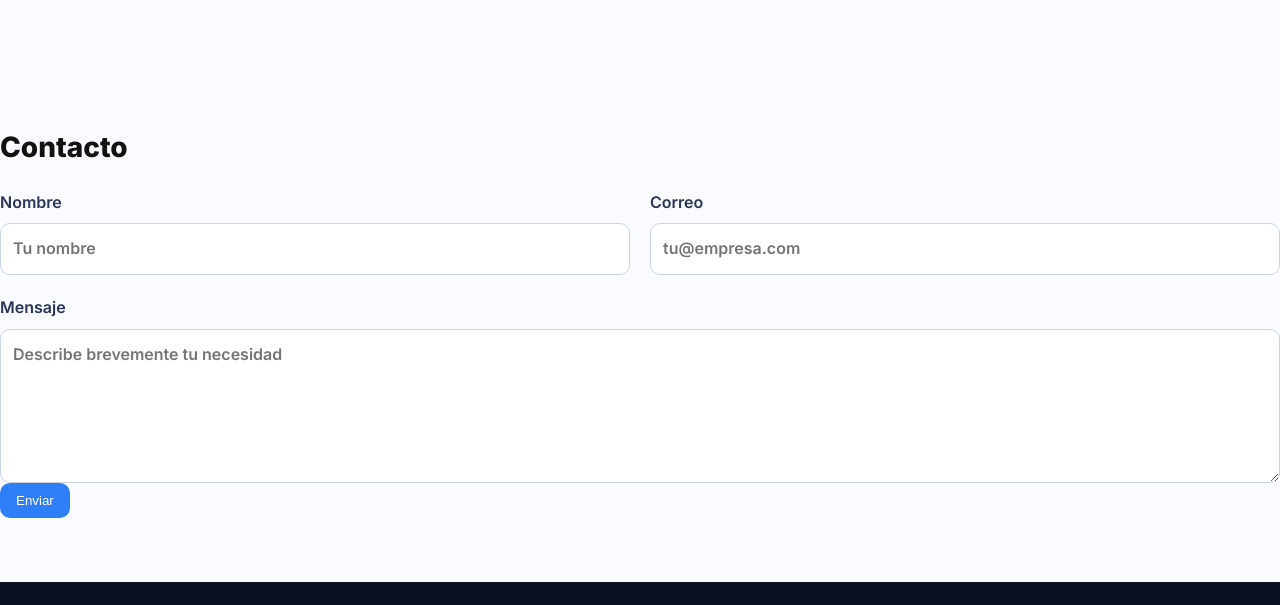
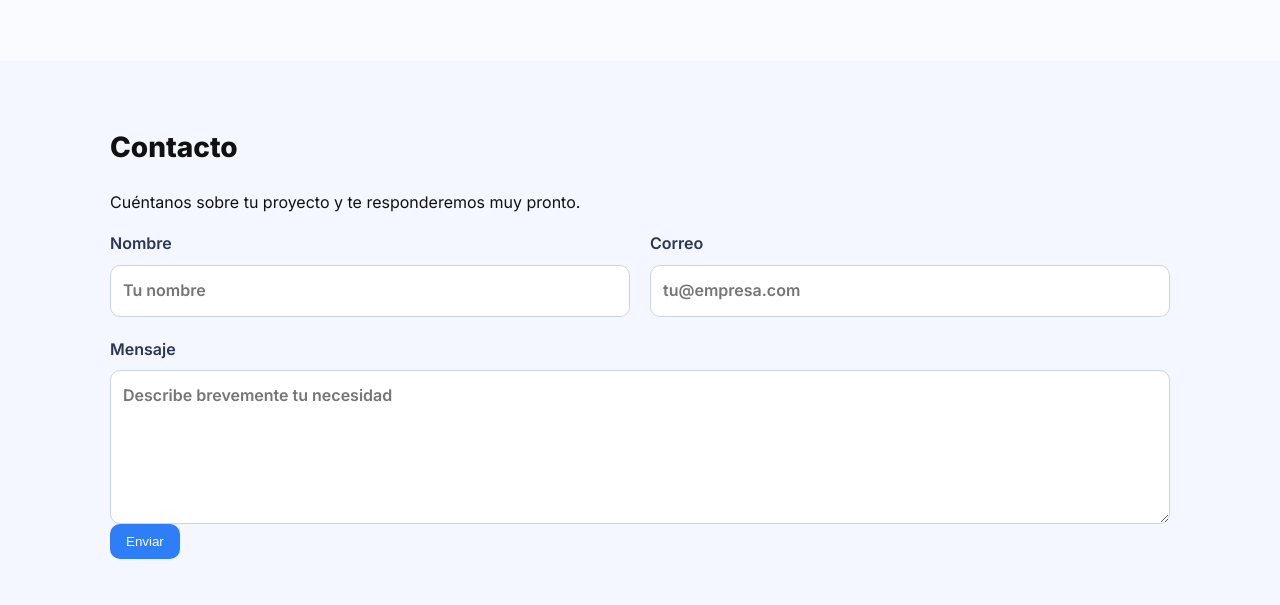
Before and after one commit to ivanosito/tecsynet, a plain HTML site: page index.html in a window 1280 px wide. Shown: the part 1671-2276 px from the top of the page. Drawn offline with Linux system fonts and the light colour scheme.

Commit message:
De nuevo...

```diff
--- a/index.html
+++ b/index.html
@@ -131,7 +131,10 @@
   </div>
 </section>
 
-<section id="contacto" class="section"><h2>Contacto</h2>
+<section id="contacto" class="section alt">
+  <div class="container">
+    <h2>Contacto</h2>
+    <p>Cuéntanos sobre tu proyecto y te responderemos muy pronto.</p>
 <form class="contact-form" action="https://formspree.io/f/xqadjgwo" method="POST">
   <input type="hidden" name="_subject" value="Nuevo contacto desde TecsyNet">
   <input type="hidden" name="_language" value="es">
@@ -150,8 +153,9 @@
   </div>
   <button class="btn" type="submit">Enviar</button>
 </form>
+
+  </div>
 </section>
-
 
 <footer class="site-footer">
   <div class="container footer-inner">
```
